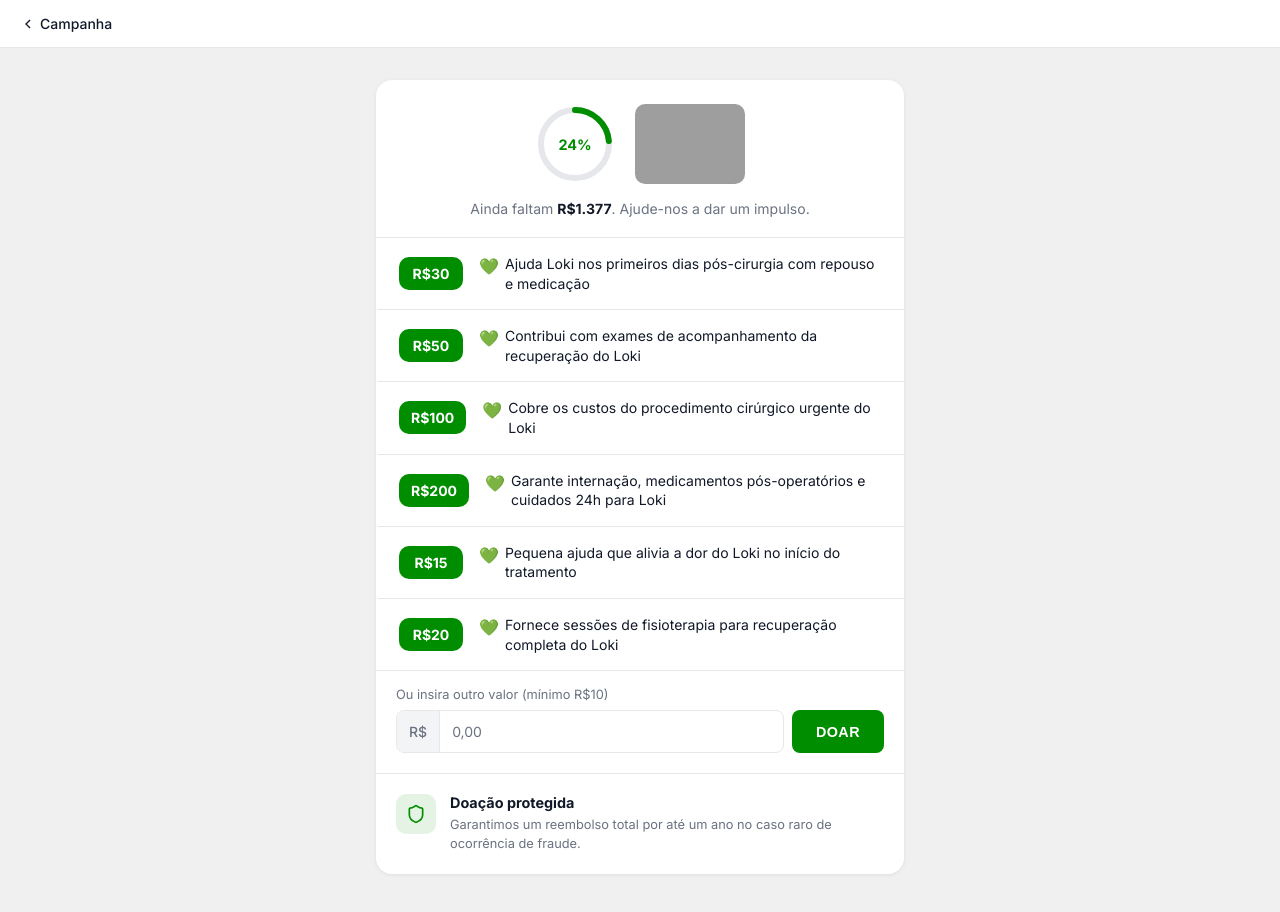
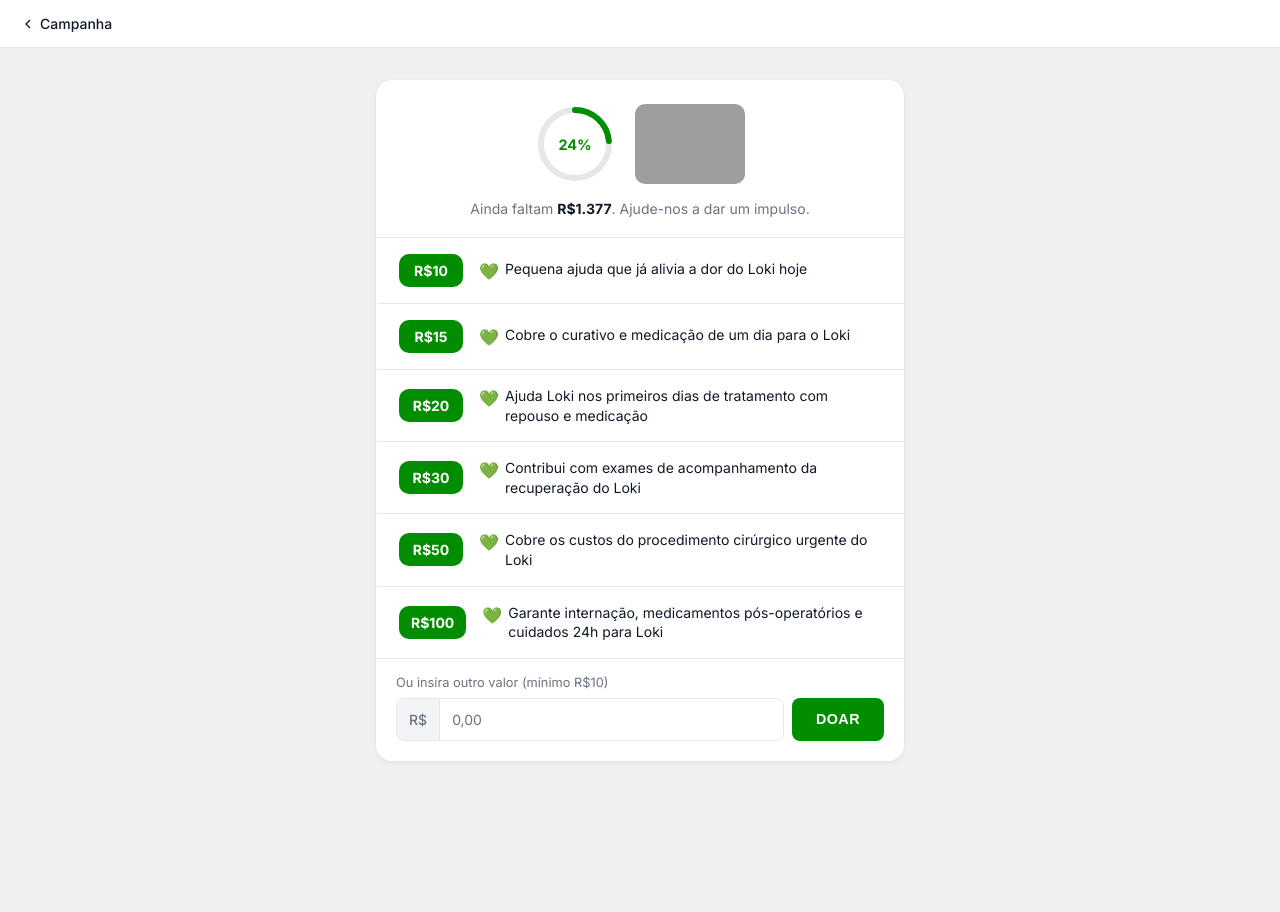
Before and after one commit to Joseph001479/vakinha-loki, a plain HTML site: page campanha/loki-campanha.html in a window 1280 px wide. After the commit the page ends 857 px from the top, so only its background shows below. Drawn offline with Linux system fonts and the light colour scheme; grey boxes are pictures that could not be loaded.

Commit message:
Update loki-campanha.html

```diff
--- a/campanha/loki-campanha.html
+++ b/campanha/loki-campanha.html
@@ -461,29 +461,29 @@
       </div>
 
       <div class="amounts-list">
+        <div class="amount-item" onclick="selectCard(this, 10)">
+          <div class="amount-badge">R$10</div>
+          <p class="amount-desc"><span class="heart">💚</span> Pequena ajuda que já alivia a dor do Loki hoje</p>
+        </div>
+        <div class="amount-item" onclick="selectCard(this, 15)">
+          <div class="amount-badge">R$15</div>
+          <p class="amount-desc"><span class="heart">💚</span> Cobre o curativo e medicação de um dia para o Loki</p>
+        </div>
+        <div class="amount-item" onclick="selectCard(this, 20)">
+          <div class="amount-badge">R$20</div>
+          <p class="amount-desc"><span class="heart">💚</span> Ajuda Loki nos primeiros dias de tratamento com repouso e medicação</p>
+        </div>
         <div class="amount-item" onclick="selectCard(this, 30)">
           <div class="amount-badge">R$30</div>
-          <p class="amount-desc"><span class="heart">💚</span> Ajuda Loki nos primeiros dias pós-cirurgia com repouso e medicação</p>
+          <p class="amount-desc"><span class="heart">💚</span> Contribui com exames de acompanhamento da recuperação do Loki</p>
         </div>
         <div class="amount-item" onclick="selectCard(this, 50)">
           <div class="amount-badge">R$50</div>
-          <p class="amount-desc"><span class="heart">💚</span> Contribui com exames de acompanhamento da recuperação do Loki</p>
+          <p class="amount-desc"><span class="heart">💚</span> Cobre os custos do procedimento cirúrgico urgente do Loki</p>
         </div>
         <div class="amount-item" onclick="selectCard(this, 100)">
           <div class="amount-badge">R$100</div>
-          <p class="amount-desc"><span class="heart">💚</span> Cobre os custos do procedimento cirúrgico urgente do Loki</p>
-        </div>
-        <div class="amount-item" onclick="selectCard(this, 200)">
-          <div class="amount-badge">R$200</div>
           <p class="amount-desc"><span class="heart">💚</span> Garante internação, medicamentos pós-operatórios e cuidados 24h para Loki</p>
-        </div>
-        <div class="amount-item" onclick="selectCard(this, 15)">
-          <div class="amount-badge">R$15</div>
-          <p class="amount-desc"><span class="heart">💚</span> Pequena ajuda que alivia a dor do Loki no início do tratamento</p>
-        </div>
-        <div class="amount-item" onclick="selectCard(this, 20)">
-          <div class="amount-badge">R$20</div>
-          <p class="amount-desc"><span class="heart">💚</span> Fornece sessões de fisioterapia para recuperação completa do Loki</p>
         </div>
       </div>
 
@@ -498,15 +498,7 @@
         </div>
       </div>
 
-      <div class="protection-section">
-        <div class="shield-icon">
-          <svg xmlns="http://www.w3.org/2000/svg" fill="none" viewBox="0 0 24 24" stroke-width="2" stroke="currentColor"><path d="M20 13c0 5-3.5 7.5-7.66 8.95a1 1 0 0 1-.67-.01C7.5 20.5 4 18 4 13V6a1 1 0 0 1 1-1c2 0 4.5-1.2 6.24-2.72a1.17 1.17 0 0 1 1.52 0C14.51 3.81 17 5 19 5a1 1 0 0 1 1 1z"/></svg>
-        </div>
-        <div class="protection-text">
-          <h3>Doação protegida</h3>
-          <p>Garantimos um reembolso total por até um ano no caso raro de ocorrência de fraude.</p>
-        </div>
-      </div>
+
 
     </div>
   </div>
```
